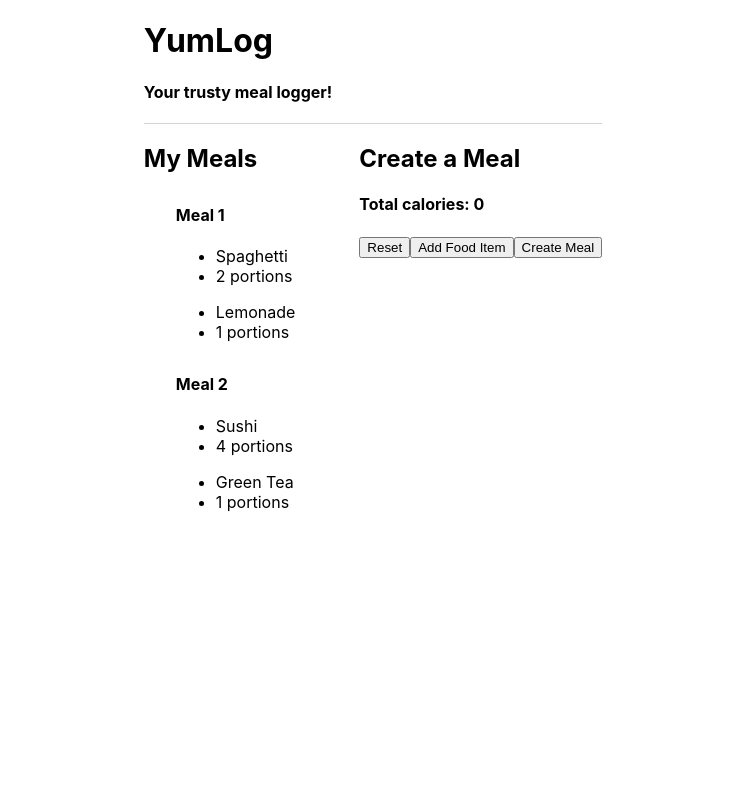
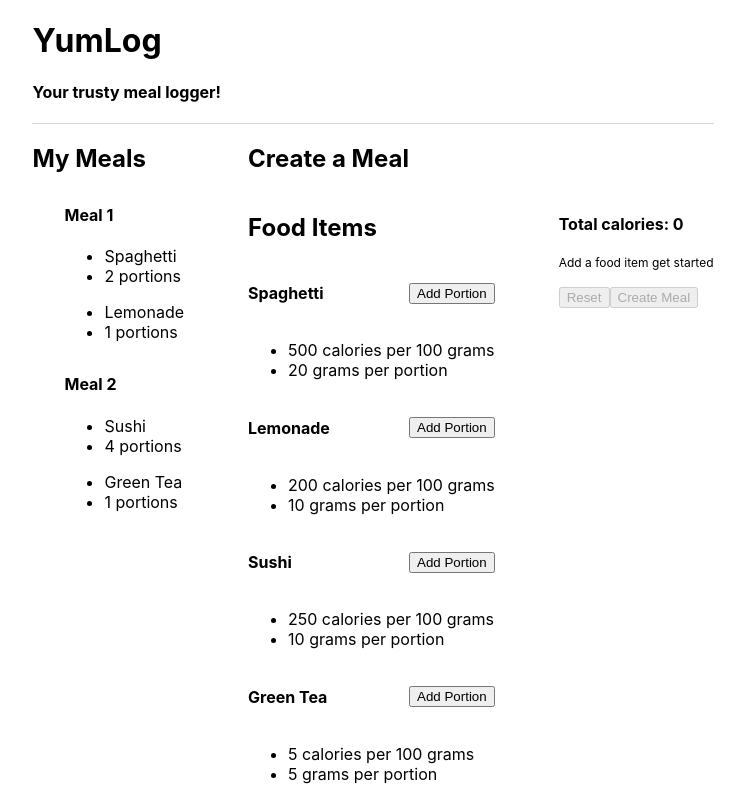
Before and after one commit to tlmader/mealify, a React (Create React App) app: page / in a window 1280 px wide. Both pictures are taken after a click on the button "Click to begin!". Shown: the whole page, without its empty margins (267-1012 px from the left). Built offline with nearby package versions, Linux system fonts and the light colour scheme.

Commit message:
Create AddFoodItemList and create portion inputs from added food items

```diff
--- /dev/null
+++ b/src/components/AddFoodItemList.css
@@ -0,0 +1,5 @@
+.AddFoodItemList__heading {
+  display: flex;
+  justify-content: space-between;
+  align-items: center;
+}
--- /dev/null
+++ b/src/components/AddFoodItemList.tsx
@@ -0,0 +1,29 @@
+import React, { useContext } from 'react';
+import { FoodItemContext } from '../contexts/FoodItemContext';
+import { FoodItem } from '../interfaces/FoodItem';
+import './AddFoodItemList.css'
+
+interface Props {
+  onAdd: (foodItem: FoodItem) => void;
+}
+
+export const AddFoodItemList: React.FC<Props> = ({ onAdd }) => {
+  const { foodItems } = useContext(FoodItemContext);
+  return (
+    <div>
+      <h2>Food Items</h2>
+      {foodItems.map(foodItem => (
+        <div className="AddFoodItemList__food-item" key={foodItem.id}>
+          <div className="AddFoodItemList__heading">
+            <h4>{foodItem.name}</h4>
+            <button type="button" onClick={() => onAdd(foodItem)}>Add Portion</button>
+          </div>
+          <ul>
+            <li>{foodItem.calories} calories per 100 grams</li>
+            <li>{foodItem.portion} grams per portion</li>
+          </ul>
+        </div>
+      ))}
+    </div>
+  );
+};
--- /dev/null
+++ b/src/components/CreateMealForm.css
@@ -0,0 +1,10 @@
+.CreateMealForm {
+  display: grid;
+  grid-template-columns: auto auto;
+  grid-gap: 4rem;
+}
+
+.CreateMealForm__no-food-items {
+  margin: 1rem 0;
+  font-size: 12px;
+}
--- a/src/components/CreateMealForm.tsx
+++ b/src/components/CreateMealForm.tsx
@@ -2,15 +2,16 @@ import React, { useContext, useState } from 'react';
 import { FoodItemContext } from '../contexts/FoodItemContext';
 import { FoodItem } from '../interfaces/FoodItem';
 import { FoodPortion, Meal } from '../interfaces/Meal';
-import { FoodPortionInput, FoodPortionInputProps } from './FoodPortionInput';
+import { FoodPortionInput, FoodPortionInputProps, FoodPortionInputValue } from './FoodPortionInput';
 import { calculateTotalCalories } from '../helpers/calculateCalories';
-
+import { AddFoodItemList } from './AddFoodItemList';
+import './CreateMealForm.css';
 interface Props {
   onValidSubmit: (meal: Meal) => void;
 }
 
 interface State {
-  foodPortions: FoodPortion[];
+  foodPortions: FoodPortionInputValue[];
   submitted: boolean;
 }
 
@@ -22,12 +23,22 @@ const initialState: Readonly<State> = {
   submitted: false
 }
 
-const addFoodPortion = (foodItem: FoodItem) => (state: State): State => ({
+const addFoodPortion = (foodItem: FoodItem) => (state: State): State => {
+  const { foodPortions } = state;
+  const foundIndex = foodPortions.findIndex(foodPortion => foodPortion.id === foodItem.id)
+  const foundFoodPortion = foodPortions[foundIndex]
+  console.log(foundIndex, foundFoodPortion);
+  // If food item already has been added, increment portion by 1
+  return foundIndex === -1
+    ? ({
       ...state,
-  foodPortions: state.foodPortions.concat({ id: foodItem.id, portions: 1 }),
-});
+      foodPortions: foodPortions.concat({ id: foodItem.id, portions: 1 }),
+    })
+    : updateFoodPortion(foundIndex, { ...foundFoodPortion, portions: Number(foundFoodPortion.portions) + 1 })(state);
+}
 
-const updateFoodPortion = (index: number, value: Partial<FoodItem>) => (state: State): State => ({
+
+const updateFoodPortion = (index: number, value: Partial<FoodPortionInputValue>) => (state: State): State => ({
   ...state,
   foodPortions: [
     ...state.foodPortions.slice(0, index),
@@ -41,8 +52,14 @@ const removeFoodItem = (index: number) => (state: State): State => ({
   foodPortions: [...state.foodPortions.slice(0, index), ...state.foodPortions.slice(index + 1)]
 });
 
-const foodPortionIsValid = (foodPortion: FoodPortion): boolean =>
+const foodPortionIsValid = (foodPortion: FoodPortionInputValue): boolean =>
   Boolean(foodPortion.id && foodPortion.portions > 0);
+
+const inputValuesToFoodPortions = (inputValues: FoodPortionInputValue[]): FoodPortion[] =>
+  inputValues.map(inputValue => ({
+    ...inputValue,
+    portions: Number(inputValue.portions)
+  }));
 
 export const CreateMealForm: React.FC<Props> = ({ onValidSubmit }) => {
   const [{ foodPortions, submitted }, setState] = useState(initialState);
@@ -56,7 +73,7 @@ export const CreateMealForm: React.FC<Props> = ({ onValidSubmit }) => {
     setState(initialState);
   }
 
-  const handleAddFoodPortion = (foodItem: FoodItem) => () => {
+  const handleAddFoodItem = (foodItem: FoodItem) => {
     setState(addFoodPortion(foodItem));
   }
 
@@ -65,8 +82,8 @@ export const CreateMealForm: React.FC<Props> = ({ onValidSubmit }) => {
   }
 
   const handleSubmit = (event: React.FormEvent<HTMLFormElement>) => {
-    if (foodPortions.every(foodPortionIsValid)) {
-      onValidSubmit({ foodPortions });
+    if (foodPortions.length && foodPortions.every(foodPortionIsValid)) {
+      onValidSubmit({ foodPortions: foodPortions as FoodPortion[] });
       setState(initialState);
     } else {
       setState(prevState => ({ ...prevState, submitted: true }));
@@ -74,10 +91,14 @@ export const CreateMealForm: React.FC<Props> = ({ onValidSubmit }) => {
     event.preventDefault();
   }
 
-  const testFoodItem = getFoodItem('1') as FoodItem;
+  const totalCalories = calculateTotalCalories(inputValuesToFoodPortions(foodPortions), getFoodItem);
+
+  console.log('CreateMealForm value', foodPortions)
 
   return (
-    <form className="CreateMealForm" onSubmit={handleSubmit}>
+    <div className="CreateMealForm">
+      <AddFoodItemList onAdd={handleAddFoodItem} />
+      <form onSubmit={handleSubmit}>
         {foodPortions.map((foodPortion, index) => {
           const foodItem = getFoodItem(foodPortion.id);
           return foodItem && (
@@ -92,10 +113,11 @@ export const CreateMealForm: React.FC<Props> = ({ onValidSubmit }) => {
             />
           );
         })}
-      <h4>Total calories: {calculateTotalCalories(foodPortions, getFoodItem)}</h4>
-      <button type="button" onClick={handleReset}>Reset</button>
-      <button type="button" onClick={handleAddFoodPortion(testFoodItem)}>Add Food Item</button>
-      <button>Create Meal</button>
+        <h4>Total calories: {totalCalories}</h4>
+        {!foodPortions.length && <div className="CreateMealForm__no-food-items">Add a food item get started</div>}
+        <button disabled={!foodPortions.length} type="button" onClick={handleReset}>Reset</button>
+        <button disabled={!foodPortions.length}>Create Meal</button>
       </form>
+    </div>
   );
 }
--- a/src/components/FoodPortionInput.tsx
+++ b/src/components/FoodPortionInput.tsx
@@ -1,9 +1,9 @@
 import React, { useState } from 'react';
 import { calculateCalories } from '../helpers/calculateCalories';
 import { FoodItem } from '../interfaces/FoodItem';
-import { FoodPortion } from '../interfaces/Meal';
 import './FoodPortionInput.css';
 
+// Use separate interface for input values to handle empty strings produced by invalid input
 export interface FoodPortionInputValue {
   portions: number | string;
   id: string;
@@ -13,7 +13,7 @@ export interface FoodPortionInputProps {
   index: number;
   submitted: boolean;
   foodItem: FoodItem;
-  value: FoodPortion;
+  value: FoodPortionInputValue;
   onChange: (index: number, value: Partial<FoodPortionInputValue>) => void;
   onRemove: (index: number) => void;
 }
@@ -63,7 +63,7 @@ export const FoodPortionInput: React.FC<FoodPortionInputProps> = ({ index, foodI
               type="number"
               min="0"
             />
-            {calculateCalories(foodItem, value.portions)} calories
+            {calculateCalories(foodItem, Number(value.portions))} calories
             {renderError(submitted, touched, value)}
           </div>
         </label>
```
Lines whose indentation alone changed are shown as unchanged.
